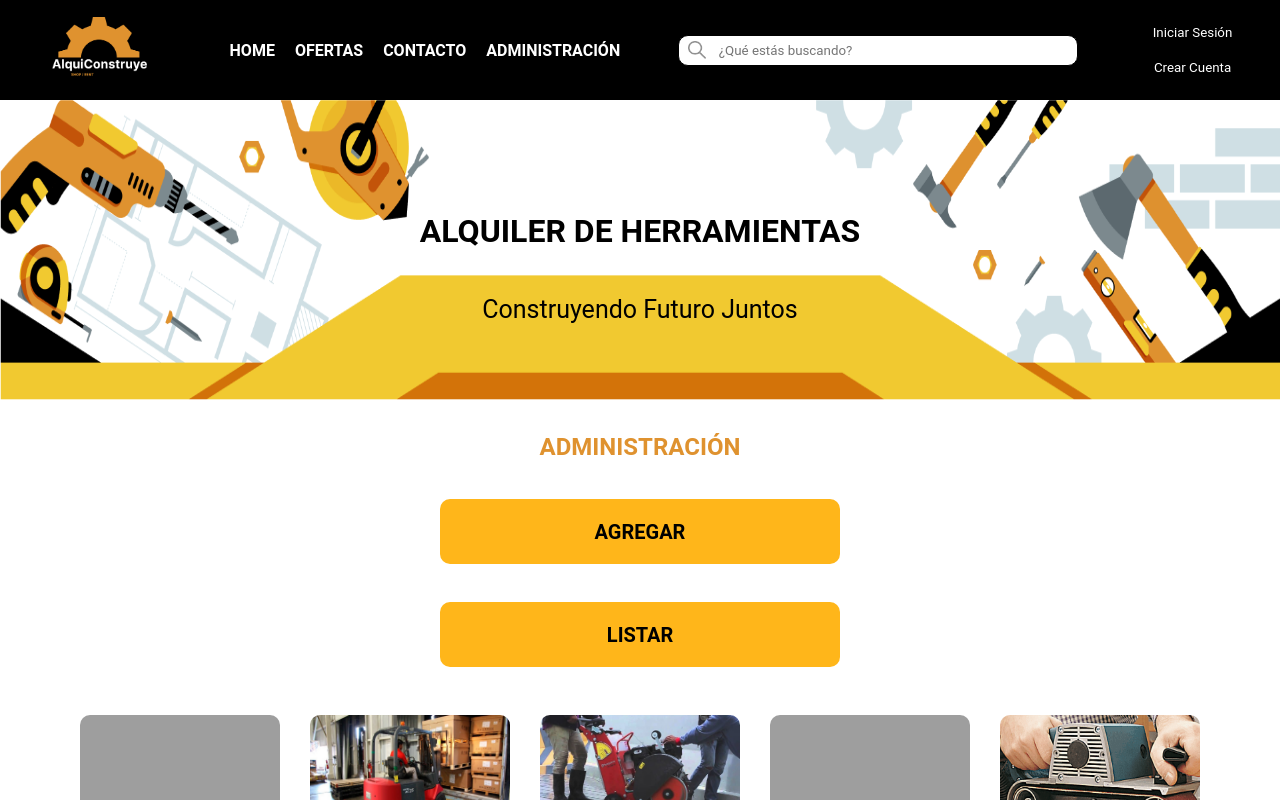
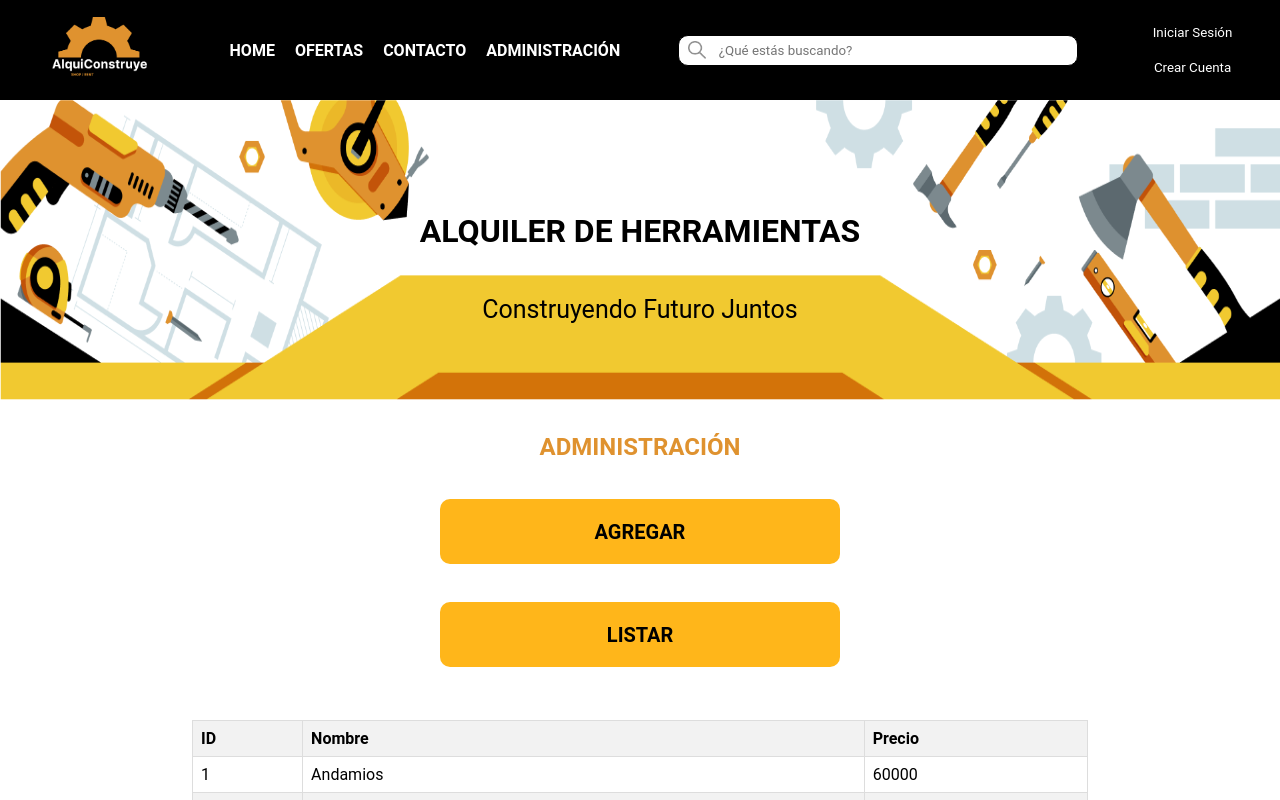
Before and after one commit to andreslopezlu/FrontEnd_PI_C4_Grupo5_DH, a React (Vite) app: page /administrador in a window 1280 px wide. Both pictures are taken after a click on the button "LISTAR". Shown: the top 800 px of the page. Built offline with nearby package versions, Linux system fonts and the light colour scheme; grey boxes are pictures that could not be loaded.

Commit message:
Listar productos en tabla

```diff
--- a/src/index.css
+++ b/src/index.css
@@ -857,3 +857,27 @@ h4 {
     }
 
 }
+
+.productList {
+    width: 70%;
+    border-collapse: collapse;
+    margin: 20px auto;
+}
+
+.productList th, .productList td {
+    border: 1px solid #ddd;
+    padding: 8px;
+    text-align: left;
+}
+
+.productList th {
+    background-color: #f2f2f2;
+}
+
+.productList tr:nth-child(even) {
+    background-color: #f2f2f2;
+}
+
+.productList tr:hover {
+    background-color: #ddd;
+}
--- a/src/routes/Administrador.jsx
+++ b/src/routes/Administrador.jsx
@@ -270,18 +270,28 @@ function Administrador() {
                 </button>
             </div>
 
-            <div className='homeCardCategorias homeCardProductos'>
-                {mostrarProductos && recomendados.map(props => (
-                    <CardProducto
-                        key={props.id}
-                        img={props.img}
-                        name={props.name}
-                        precio={props.precio}
-                        mostrarBotonAlquilar={false}
-                        mostrarBotonEliminar={true}
-                    />
-                ))}
-            </div>
+            {mostrarProductos && (
+                <div>
+                    <table className='productList'>
+                        <thead>
+                            <tr>
+                                <th>ID</th>
+                                <th>Nombre</th>
+                                <th>Precio</th>
+                            </tr>
+                        </thead>
+                        <tbody>
+                            {recomendados.map((producto) => (
+                                <tr key={producto.id}>
+                                    <td>{producto.id}</td>
+                                    <td>{producto.name}</td>
+                                    <td>{producto.precio}</td>
+                                </tr>
+                            ))}
+                        </tbody>
+                    </table>
+                </div>
+            )}
 
         </div>
     )
```
